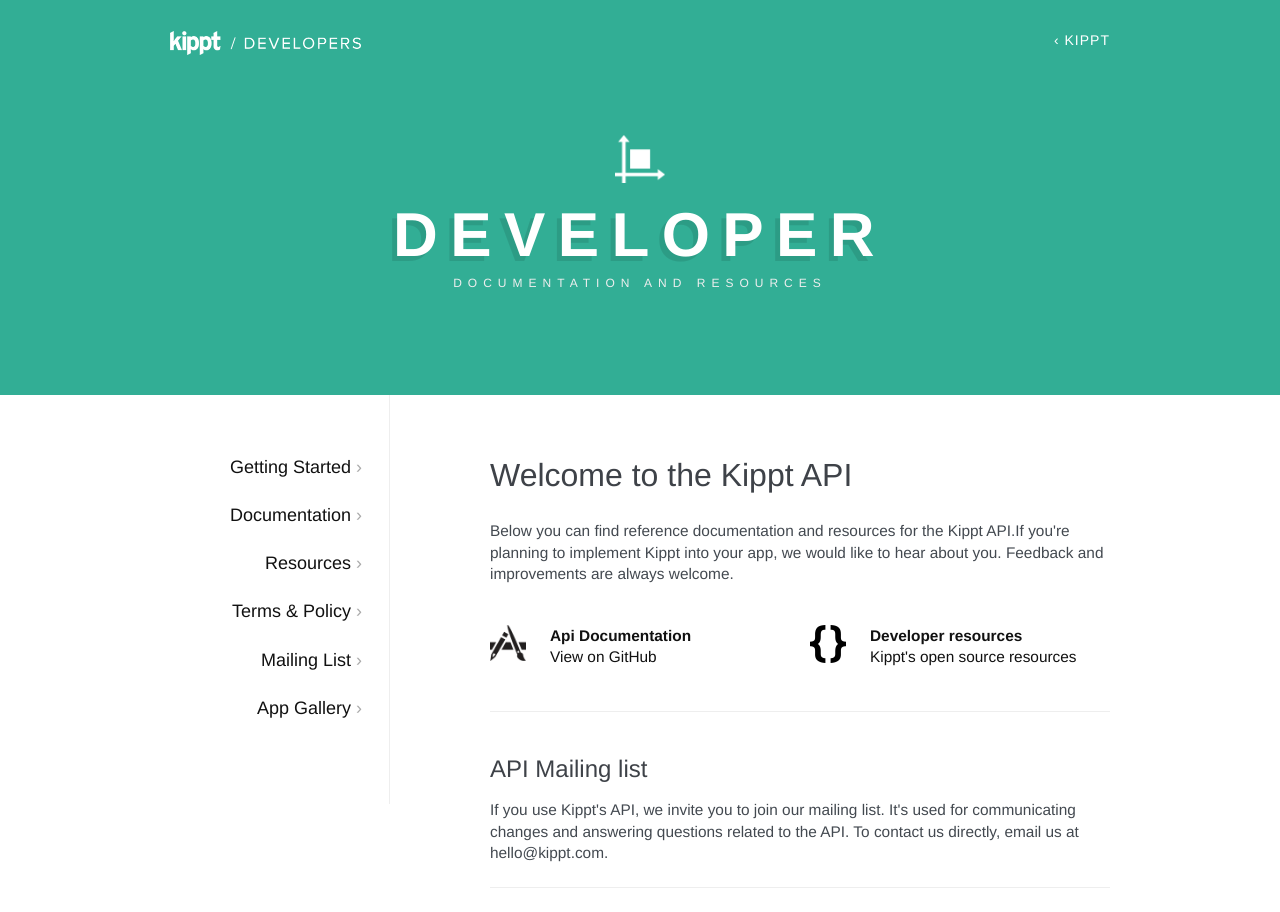
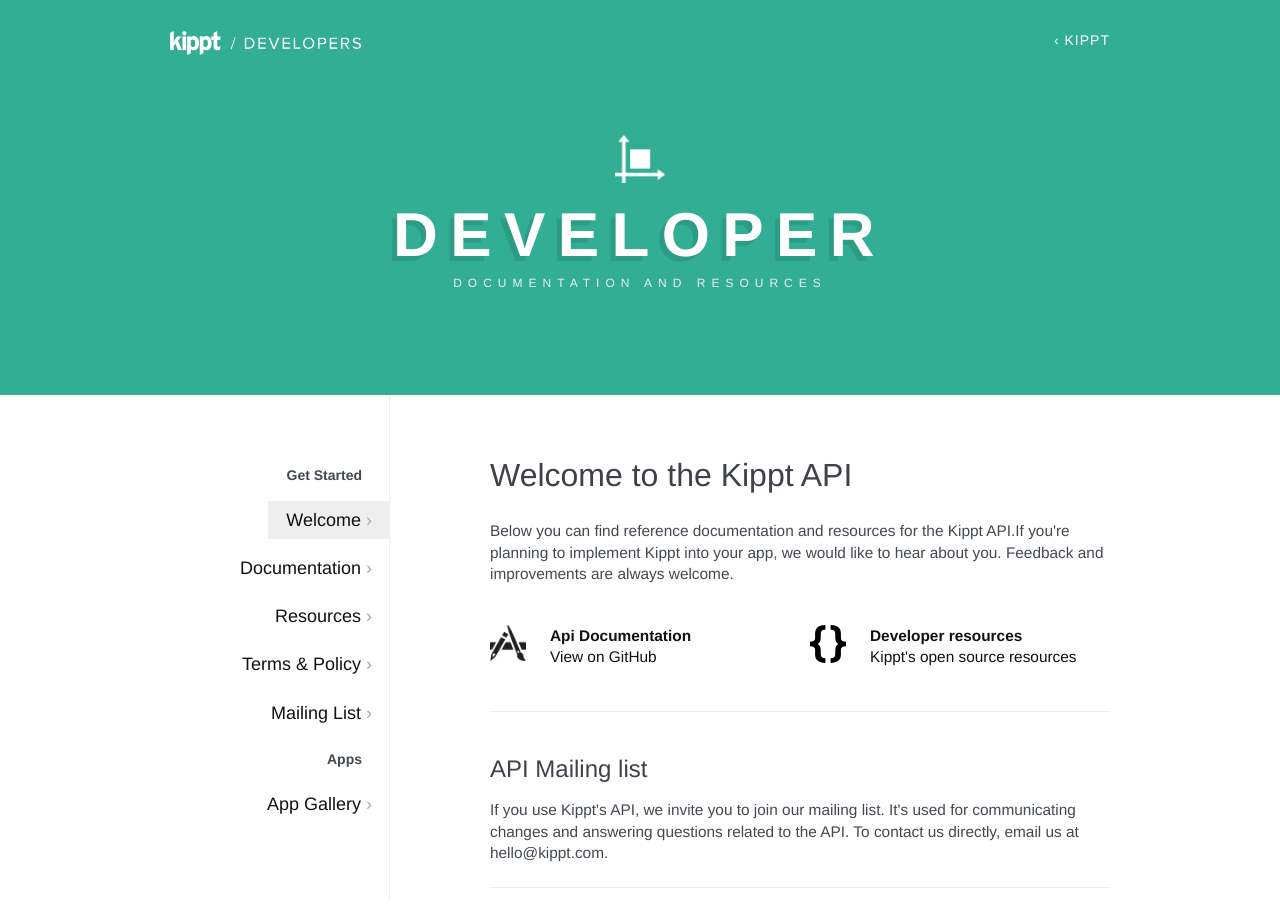
Before and after one commit to kippt/developers.kippt.com, a Flask app: page / in a window 1280 px wide. Shown: the top 912 px of the page. Run offline with Flask 2, Linux system fonts and the light colour scheme; some libraries are stand-ins or nearby versions.

Commit message:
apps page

```diff
--- a/static/styles.css
+++ b/static/styles.css
@@ -35,6 +35,11 @@ p, li {
     color: #434950;
     font-family:'proxima-nova', 'Helvetica Neue', Helvetica, Arial, sans-serif;
     margin-bottom:1.5em;
+}
+
+.lead {
+    font-size:1.3;
+    color:#999;
 }
 
 hr {
@@ -153,8 +158,8 @@ ul.apps {
 }
 
 ul.apps li {
-    height:240px;
-
+    height:200px;
+    margin-top:20px;
 }
 
 .apps li .icon {
@@ -180,6 +185,10 @@ ul.apps li {
     line-height:1.2;
 }
 
+.apps-gallery h1 {
+    margin-bottom:0.2em;
+}
+
 /* SIDE */
 
 .side {
@@ -187,7 +196,7 @@ ul.apps li {
 }
 
 .side ul {
-    margin:0 2em 0 0;
+    margin:0 0 0 0;
 }
 
 .side li {
@@ -199,11 +208,25 @@ ul.apps li {
 .side li a {
     font-size:18px;
     color:#111;
+    padding:0.5em 1em;
+}
+
+.side li h5 {
+    margin-right:2em;
+}
+
+.side li a:hover {
+    background:#eee;
 }
 
 .side li a:after {
     content:" ›";
     color:#aaa;
+}
+
+body.apps-gallery .n-apps a,
+body.home .n-home a {
+    background:#eee;
 }
 
 
--- a/templates/base.html
+++ b/templates/base.html
@@ -27,13 +27,14 @@
 
             <div class="span3 side">
                 <ul>
-                    <li><a href="/">Getting Started</a></li>
-                    <li><a href="https://github.com/kippt/api-documentation" target="_blank">Documentation</a></li>
-                    <li><a href="https://github.com/kippt" target="_blank">Resources</a></li>
-                    <li><a href="/policy/">Terms &amp; Policy</a></li>
-                    <li><a href="https://groups.google.com/forum/?fromgroups#!forum/kippt-developers" target="_blank">Mailing List</a></li>
-                    <li></li>
-                    <li><a href="/apps/">App Gallery</a></li>
+                    <li><h5>Get Started</h5></li>
+                    <li class="n-home"><a href="/">Welcome</a></li>
+                    <li class="n-doc"><a href="https://github.com/kippt/api-documentation" target="_blank">Documentation</a></li>
+                    <li class="n-resources"><a href="https://github.com/kippt" target="_blank">Resources</a></li>
+                    <li class="n-policy"><a href="/policy/">Terms &amp; Policy</a></li>
+                    <li class="n-mailing"><a href="https://groups.google.com/forum/?fromgroups#!forum/kippt-developers" target="_blank">Mailing List</a></li>
+                    <li><h5>Apps</h5></li>
+                    <li class="n-apps"><a href="/apps/">App Gallery</a></li>
                 </ul>
             </div>
 
```
Also changed, not shown: templates/apps.html (+75 -0 lines).
